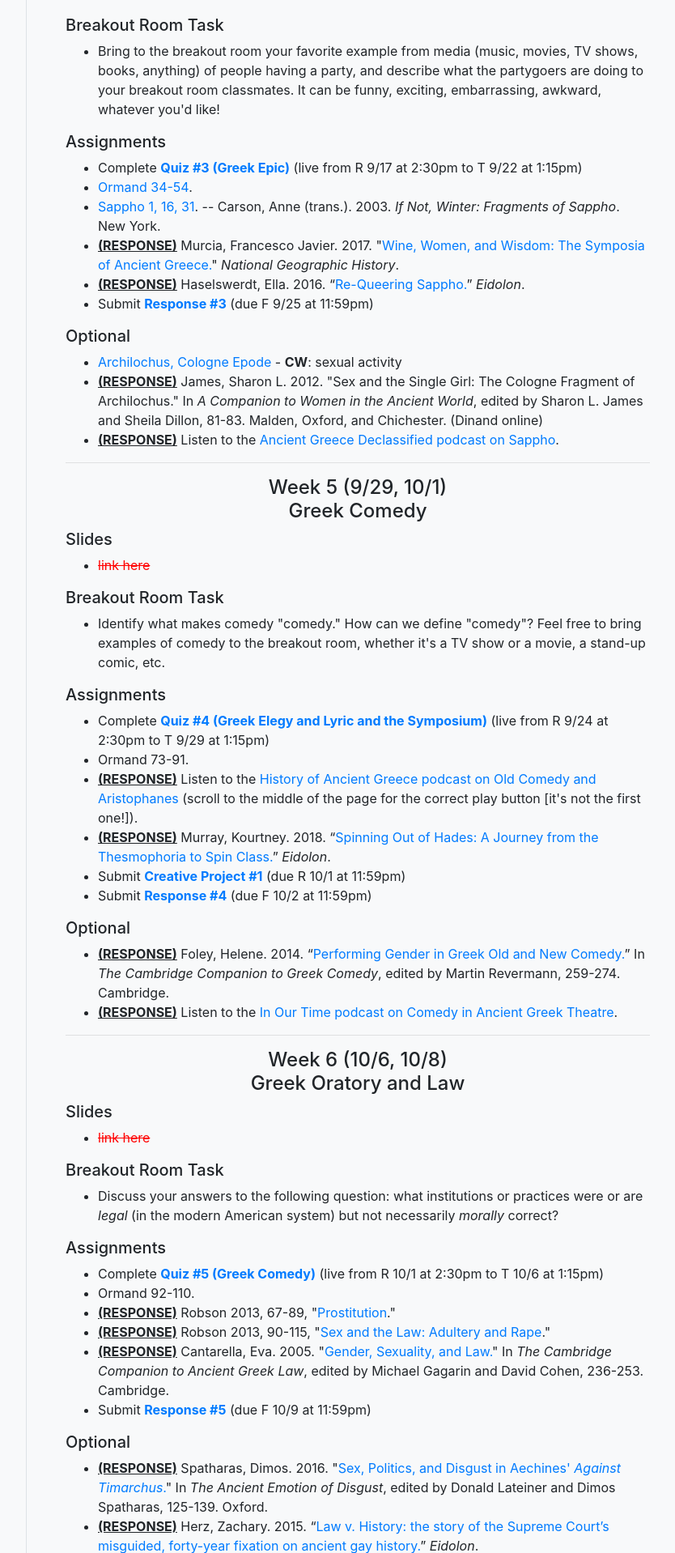
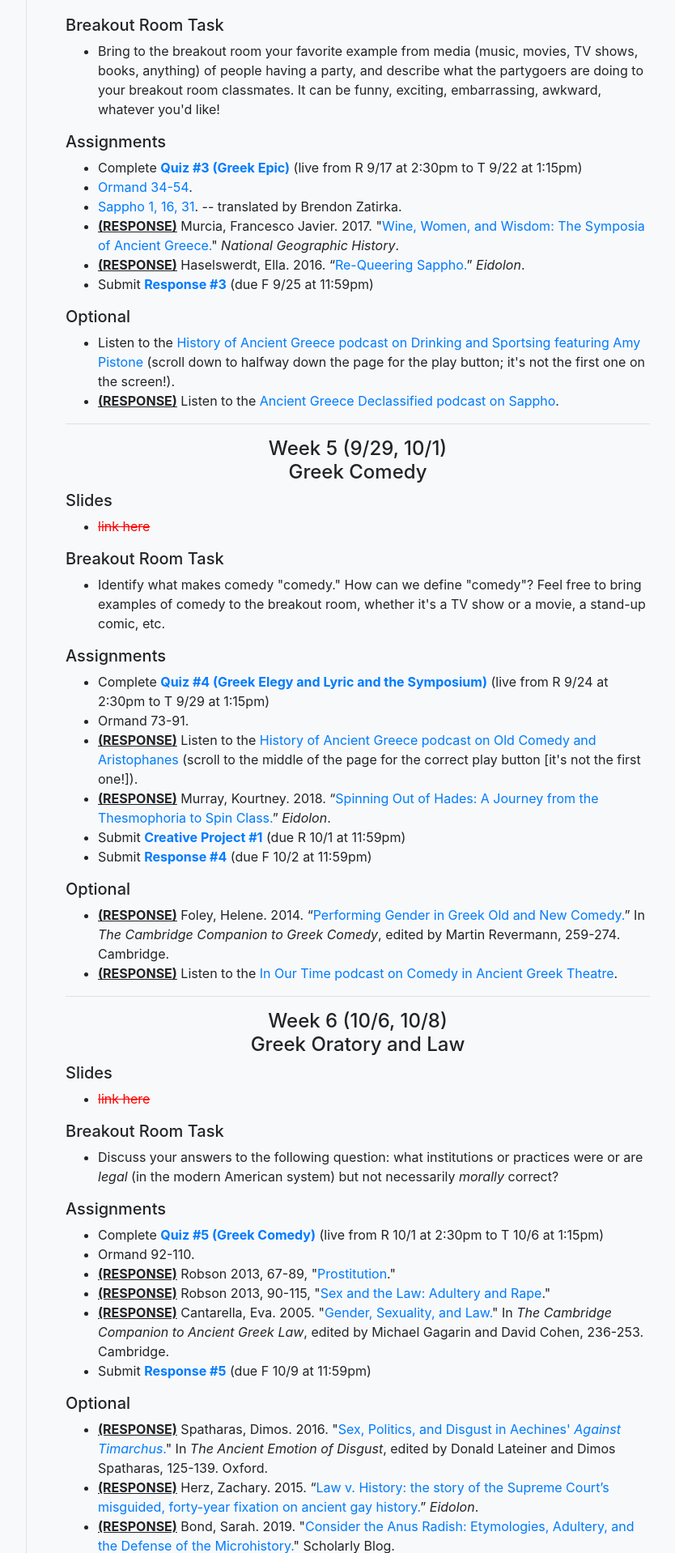
Before and after one commit to DLibatique/f20_courses, a Django app: template clas199/templates/clas199/pages/schedule.html in a window 1280 px wide. Shown: the part 2255-4173 px from the top of the page at 81% size, without its empty margins (335-1169 px from the left). Run offline with Django 3.2, Linux system fonts and the light colour scheme; the template is opened without the code that fills it, so the values that code supplies are empty; some libraries are stand-ins or nearby versions.

Commit message:
updated week 4 readings

```diff
--- a/clas199/templates/clas199/pages/schedule.html
+++ b/clas199/templates/clas199/pages/schedule.html
@@ -180,7 +180,7 @@
     <ul>
       <li>Complete <a href="https://hc.instructure.com/courses/1569/quizzes/2769" target="_blank"><strong>Quiz #3 (Greek Epic)</strong></a> (live from R 9/17 at 2:30pm to T 9/22 at 1:15pm)</li>
       <li><a href="https://drive.google.com/file/d/11wAAjitUiysJo4-B3L68o5XljMyFrXLo/view?usp=sharing">Ormand 34-54</a>.</li>
-      <li><a href="https://drive.google.com/file/d/19GLpkJtqXdBS1AWqTZmSz6wIlRQATpHi/view?usp=sharing">Sappho 1, 16, 31</a>. -- Carson, Anne (trans.). 2003. <em>If Not, Winter: Fragments of Sappho</em>. New York.</li>
+      <li><a href="https://drive.google.com/file/d/1B6a2OqygvtMhdNbUHYTtmSIyfn7X0uP7/view?usp=sharing">Sappho 1, 16, 31</a>. -- translated by Brendon Zatirka.</li>
       <li><u><strong>(RESPONSE)</strong></u> Murcia, Francesco Javier. 2017. &quot;<a href="https://drive.google.com/file/d/1-6BmZAlSdLlKEiJkQN3v2zsKEZshqrzk/view?usp=sharing">Wine, Women, and Wisdom: The Symposia of Ancient Greece.</a>&quot; <em>National Geographic History</em>.</li>
       <li><u><strong>(RESPONSE)</strong></u> Haselswerdt, Ella. 2016. “<a href="https://eidolon.pub/re-queering-sappho-c6c05b6b9f0b">Re-Queering Sappho.</a>” <em>Eidolon</em>.</li>
       <li>Submit <a href="https://hc.instructure.com/courses/1569/assignments/18388" target="_blank"><strong>Response #3</strong></a> (due F 9/25 at 11:59pm)</li>
@@ -188,8 +188,7 @@
 
     <h5>Optional</h5>
     <ul>
-      <li><a href="https://diotima-doctafemina.org/translations/greek/archilochos-the-cologne-epode/archilochos-p-colon-7511/">Archilochus, Cologne Epode</a> - <strong>CW</strong>: sexual activity</li>
-      <li><u><strong>(RESPONSE)</strong></u> James, Sharon L. 2012. "Sex and the Single Girl: The Cologne Fragment of Archilochus." In <em>A Companion to Women in the Ancient World</em>, edited by Sharon L. James and Sheila Dillon, 81-83. Malden, Oxford, and Chichester. (Dinand online)</li>
+      <li>Listen to the <a href="http://www.thehistoryofancientgreece.com/2019/01/special-guest-episode-on-drinking-and.html">History of Ancient Greece podcast on Drinking and Sportsing featuring Amy Pistone</a> (scroll down to halfway down the page for the play button; it's not the first one on the screen!).</li>
       <li><u><strong>(RESPONSE)</strong></u> Listen to the <a href="http://greecepodcast.com/episode4.html">Ancient Greece Declassified podcast on Sappho</a>.</li>
     </ul>
 
```
